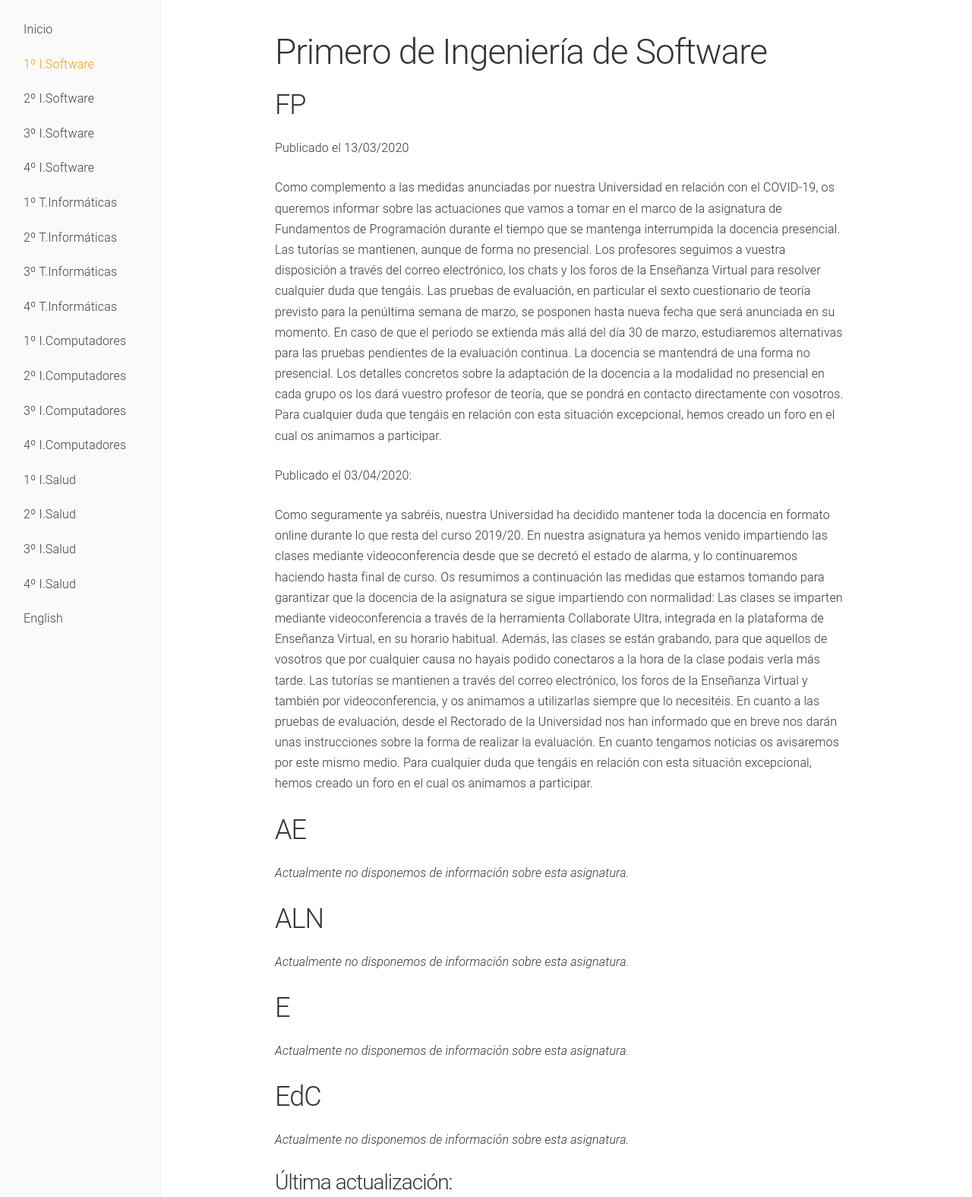
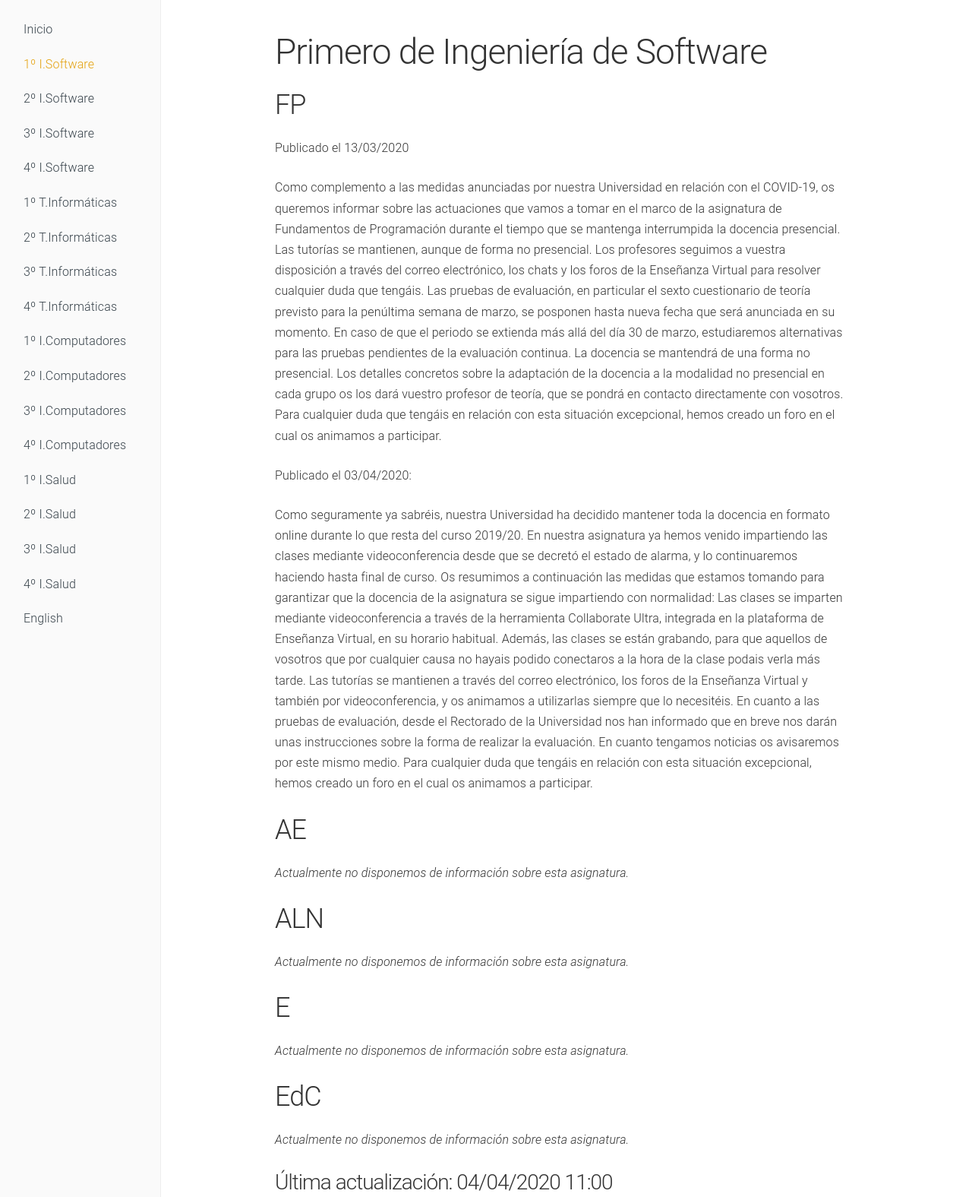
Before and after one commit to dlga/dlgaadaptaciones, a Jekyll site: the page built from 1soft.md, in a window 1280 px wide. Shown: the whole page at 76% size. Built offline with Jekyll 4.4.1, drawn with Linux system fonts in a browser that asks for light colours.

Commit message:
Update 1soft.md

```diff
--- a/1soft.md
+++ b/1soft.md
@@ -33,4 +33,4 @@ Para cualquier duda que tengáis en relación con esta situación excepcional, h
 ## EdC
 *Actualmente no disponemos de información sobre esta asignatura.*
 
-### Última actualización:
+### Última actualización: 04/04/2020 11:00
```
